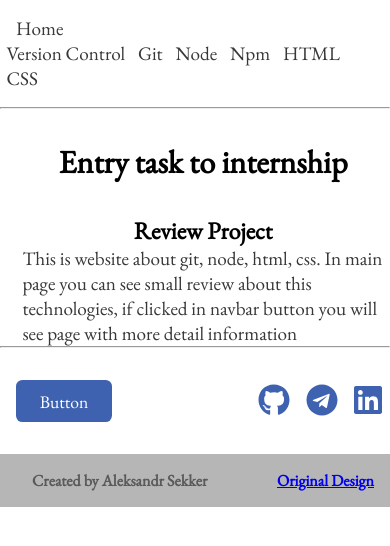
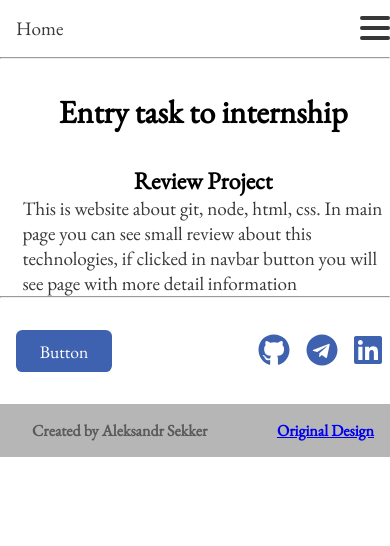
Before and after one commit to AleksandrSekker/onix, a React (Create React App) app: page / in a window 390 px wide. Shown: the top 546 px of the page. Built offline with nearby package versions, Linux system fonts and the light colour scheme.

Commit message:
add hamburger in header

```diff
--- a/src/App.tsx
+++ b/src/App.tsx
@@ -1,5 +1,5 @@
 import React from 'react';
-import { BrowserRouter as Router, Route, Switch } from 'react-router-dom';
+import { BrowserRouter as Router, Route } from 'react-router-dom';
 import { Header } from './components/header/Header';
 import { Footer } from './components/footer/Footer';
 import { FirstSection } from './components/firstsection/FirstSection';
--- a/src/components/header/Header.module.css
+++ b/src/components/header/Header.module.css
@@ -12,8 +12,7 @@
   margin-left: 1rem;
 }
 .navigationContent {
-  display: flex;
-  flex-wrap: wrap;
+  display: none;
 }
 p {
   font-size: 1.5rem;
@@ -21,3 +20,75 @@ p {
   margin-right: 0.4rem;
   color: rgb(56, 55, 55);
 }
+
+.hamburger {
+  width: 30px;
+  position: relative;
+
+  transform: rotate(0deg);
+  transition: 0.5s ease-in-out;
+  cursor: pointer;
+}
+
+.hamburger span {
+  display: block;
+  position: absolute;
+  height: 4px;
+  width: 100%;
+  background: rgb(56, 55, 55);
+  border-radius: 9px;
+  opacity: 1;
+  left: 0;
+  transform: rotate(0deg);
+  transition: 0.4s ease-in-out;
+}
+
+.hamburger span:nth-child(1) {
+  top: 0px;
+}
+
+.hamburger span:nth-child(2) {
+  top: 10px;
+}
+
+.hamburger span:nth-child(3) {
+  top: 20px;
+}
+
+.hamburger.open span:nth-child(1) {
+  top: 8px;
+  transform: rotate(135deg);
+}
+
+.hamburger.open span:nth-child(2) {
+  opacity: 0;
+  left: -60px;
+}
+
+.hamburger.open span:nth-child(3) {
+  top: 8px;
+  transform: rotate(-135deg);
+}
+.navcontentVertical {
+  text-align: center;
+  transform: rotate(360deg);
+  transition: 1s ease-in-out;
+}
+.navcontentVertical p {
+  margin-bottom: 2rem;
+  margin-top: 2rem;
+}
+.navFalse {
+  display: none;
+}
+@media only screen and (min-width: 600px) {
+  .hamburger {
+    display: none;
+  }
+  .navigationContent {
+    display: flex;
+  }
+  .navcontentVertical {
+    display: none;
+  }
+}
--- a/src/components/header/Header.tsx
+++ b/src/components/header/Header.tsx
@@ -1,9 +1,15 @@
-import React from 'react';
+import React, { useState } from 'react';
 import styles from './Header.module.css';
 import { Link } from 'react-router-dom';
 interface Props {}
 
 export const Header = (props: Props) => {
+  const [isActive, setisActive] = useState(false);
+  const [navfalse, setnavfalse] = useState(true);
+  const hamburgerHandler = () => {
+    isActive ? setisActive(false) : setisActive(true);
+    navfalse ? setnavfalse(false) : setnavfalse(true);
+  };
   return (
     <>
       <div className={styles.headerContainer}>
@@ -31,8 +37,42 @@ export const Header = (props: Props) => {
             <p>CSS</p>
           </Link>
         </div>
+        <div
+          className={`${styles.hamburger}
+           ${isActive ? styles.open : null}
+           `}
+          onClick={hamburgerHandler}
+        >
+          <span></span>
+          <span></span>
+          <span></span>
+        </div>
       </div>
       <hr />
+      <div
+        className={`${styles.navcontentVertical} ${
+          navfalse ? styles.navFalse : null
+        }`}
+      >
+        <Link to="/vcs" style={{ textDecoration: 'none' }}>
+          <p>Version Control</p>
+        </Link>
+        <Link to="/git" style={{ textDecoration: 'none' }}>
+          <p>Git</p>
+        </Link>
+        <Link to="/node" style={{ textDecoration: 'none' }}>
+          <p>Node</p>
+        </Link>
+        <Link to="/nam" style={{ textDecoration: 'none' }}>
+          <p>Npm</p>
+        </Link>
+        <Link to="/html" style={{ textDecoration: 'none' }}>
+          <p>HTML</p>
+        </Link>
+        <Link to="/css" style={{ textDecoration: 'none' }}>
+          <p>CSS</p>
+        </Link>
+      </div>
     </>
   );
 };
```
Also changed, not shown: 1 other file (tests, documents, lock files or other folders).
